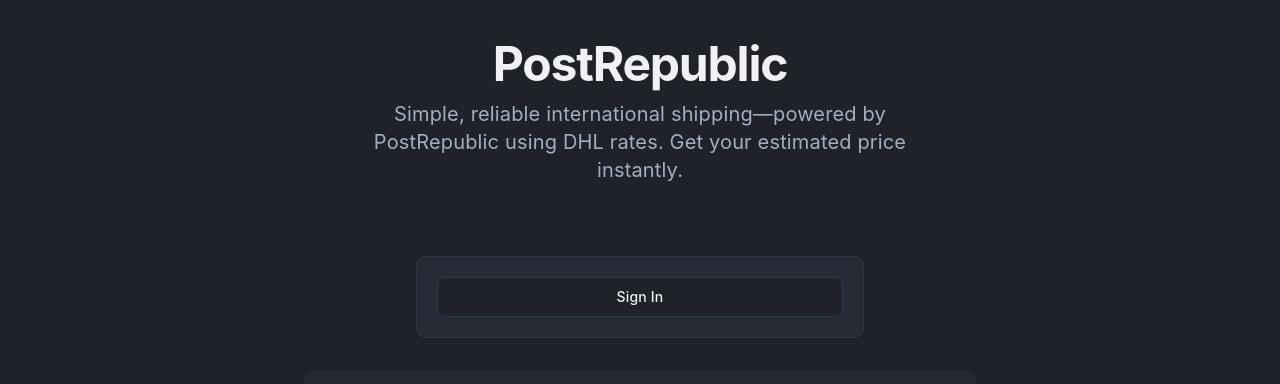
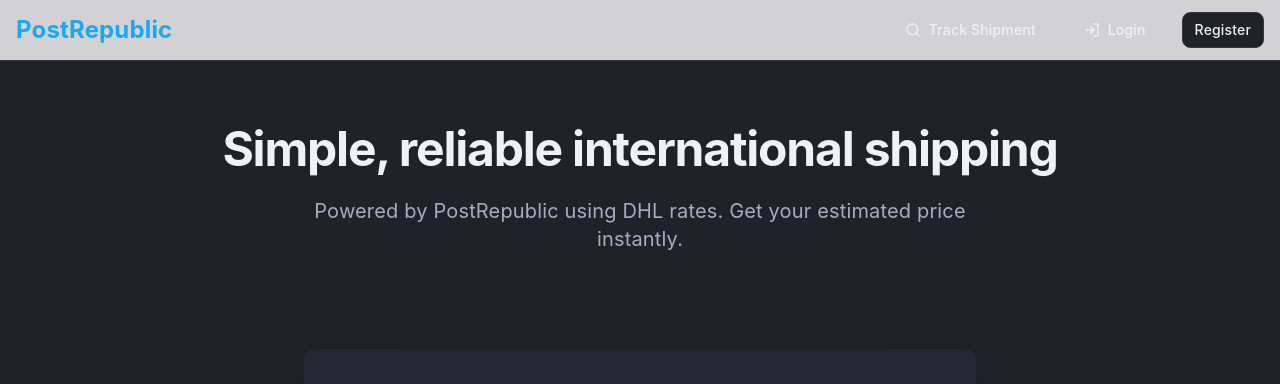
Before and after one commit to Khairy89/post-republic-apps, a React (Vite) app: page / in a window 1280 px wide. Shown: the top 384 px of the page. Built offline with nearby package versions, Linux system fonts and the light colour scheme; no server answers; the database is empty.

Commit message:
Reverted to commit 4fbe0e61124d0a2dc06b48a0024677478428de0e

```diff
--- a/src/pages/Index.tsx
+++ b/src/pages/Index.tsx
@@ -1,3 +1,4 @@
+
 import React, { useState } from "react";
 import ShippingOrderForm from "@/components/ShippingOrderForm";
 import WhatsAppButton from "@/components/WhatsAppButton";
@@ -7,53 +8,86 @@ import UserNav from "@/components/UserNav";
 import { useAuth } from "@/hooks/useAuth";
 import { Button } from "@/components/ui/button";
 import { Dialog, DialogContent, DialogTrigger } from "@/components/ui/dialog";
+import { Search, LogIn } from "lucide-react";
+
 const Index = () => {
-  const {
-    user,
-    loading
-  } = useAuth();
+  const { user, loading } = useAuth();
   const [showAuth, setShowAuth] = useState(false);
+
   if (loading) {
-    return <div className="min-h-screen flex items-center justify-center">
+    return (
+      <div className="min-h-screen flex items-center justify-center">
         <div className="text-center">
           <div className="animate-spin rounded-full h-8 w-8 border-b-2 border-primary mx-auto mb-4"></div>
           <p>Loading...</p>
         </div>
-      </div>;
+      </div>
+    );
   }
-  return <div className="relative min-h-screen flex flex-col bg-background text-foreground transition-colors">
-      {/* Header */}
-      <header className="w-full flex flex-col items-center py-10 mb-2">
-        <div className="w-full max-w-6xl px-4 flex justify-between items-start mb-6">
-          <div className="bg-gray-700"></div>
-          <div className="flex-1 text-center">
-            <h1 className="text-4xl md:text-5xl font-bold tracking-tight mb-3">PostRepublic</h1>
-            <p className="text-lg md:text-xl text-muted-foreground max-w-xl mx-auto">
-              Simple, reliable international shipping—powered by PostRepublic using DHL rates. Get your estimated price instantly.
-            </p>
+
+  return (
+    <div className="relative min-h-screen flex flex-col bg-background text-foreground transition-colors">
+      {/* Header with Navigation */}
+      <header className="w-full border-b bg-white/80 backdrop-blur-sm sticky top-0 z-40">
+        <div className="max-w-7xl mx-auto px-4 py-3">
+          <div className="flex items-center justify-between">
+            {/* Logo */}
+            <div className="flex items-center">
+              <h1 className="text-2xl font-bold text-primary">PostRepublic</h1>
+            </div>
+
+            {/* Navigation Items */}
+            <div className="flex items-center gap-6">
+              <Button variant="ghost" size="sm" className="flex items-center gap-2">
+                <Search size={16} />
+                <span className="hidden sm:inline">Track Shipment</span>
+              </Button>
+
+              {user ? (
+                <UserNav user={user} onSignOut={() => {}} />
+              ) : (
+                <>
+                  <Dialog open={showAuth} onOpenChange={setShowAuth}>
+                    <DialogTrigger asChild>
+                      <Button variant="ghost" size="sm" className="flex items-center gap-2">
+                        <LogIn size={16} />
+                        <span className="hidden sm:inline">Login</span>
+                      </Button>
+                    </DialogTrigger>
+                    <DialogContent className="sm:max-w-md">
+                      <AuthForm onSuccess={() => setShowAuth(false)} />
+                    </DialogContent>
+                  </Dialog>
+
+                  <Button variant="outline" size="sm" className="flex items-center gap-2">
+                    <span>Register</span>
+                  </Button>
+                </>
+              )}
+            </div>
           </div>
-          <div />
         </div>
       </header>
 
-      {/* User Info Section in Card */}
-      <section className="flex justify-center mb-8">
-        <div className="w-full max-w-md bg-card shadow-sm border rounded-lg p-5">
-          {user ? <UserNav user={user} onSignOut={() => {}} /> : <Dialog open={showAuth} onOpenChange={setShowAuth}>
-              <DialogTrigger asChild>
-                <Button variant="outline" className="w-full">Sign In</Button>
-              </DialogTrigger>
-              <DialogContent className="sm:max-w-md">
-                <AuthForm onSuccess={() => setShowAuth(false)} />
-              </DialogContent>
-            </Dialog>}
+      {/* Hero Section */}
+      <section className="w-full flex flex-col items-center py-16 mb-8">
+        <div className="w-full max-w-6xl px-4 text-center">
+          <h2 className="text-4xl md:text-5xl font-bold tracking-tight mb-6">
+            Simple, reliable international shipping
+          </h2>
+          <p className="text-lg md:text-xl text-muted-foreground max-w-2xl mx-auto">
+            Powered by PostRepublic using DHL rates. Get your estimated price instantly.
+          </p>
         </div>
       </section>
 
-      {/* Main form - Always show to everyone */}
+      {/* Main form */}
       <main className="flex-1 flex justify-center items-start">
         <div className="w-full max-w-2xl px-3 md:px-0">
-          <ShippingOrderForm user={user} onAuthRequired={() => setShowAuth(true)} />
+          <ShippingOrderForm
+            user={user}
+            onAuthRequired={() => setShowAuth(true)}
+          />
         </div>
       </main>
 
@@ -65,6 +99,8 @@ const Index = () => {
         <ContactSection />
         <div className="text-xs text-center text-muted-foreground pt-6">© {new Date().getFullYear()} PostRepublic. All rights reserved.</div>
       </footer>
-    </div>;
+    </div>
+  );
 };
+
 export default Index;
```
